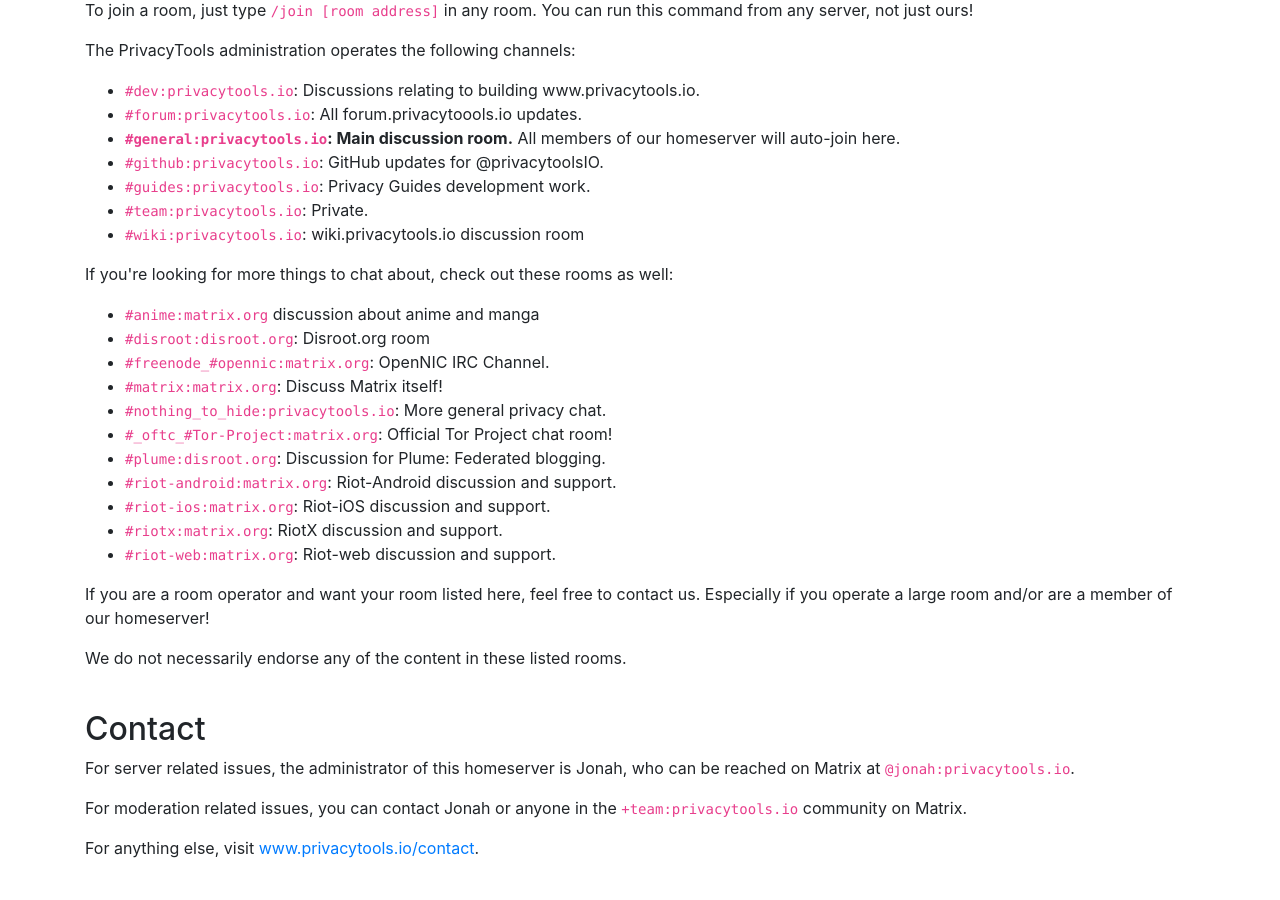
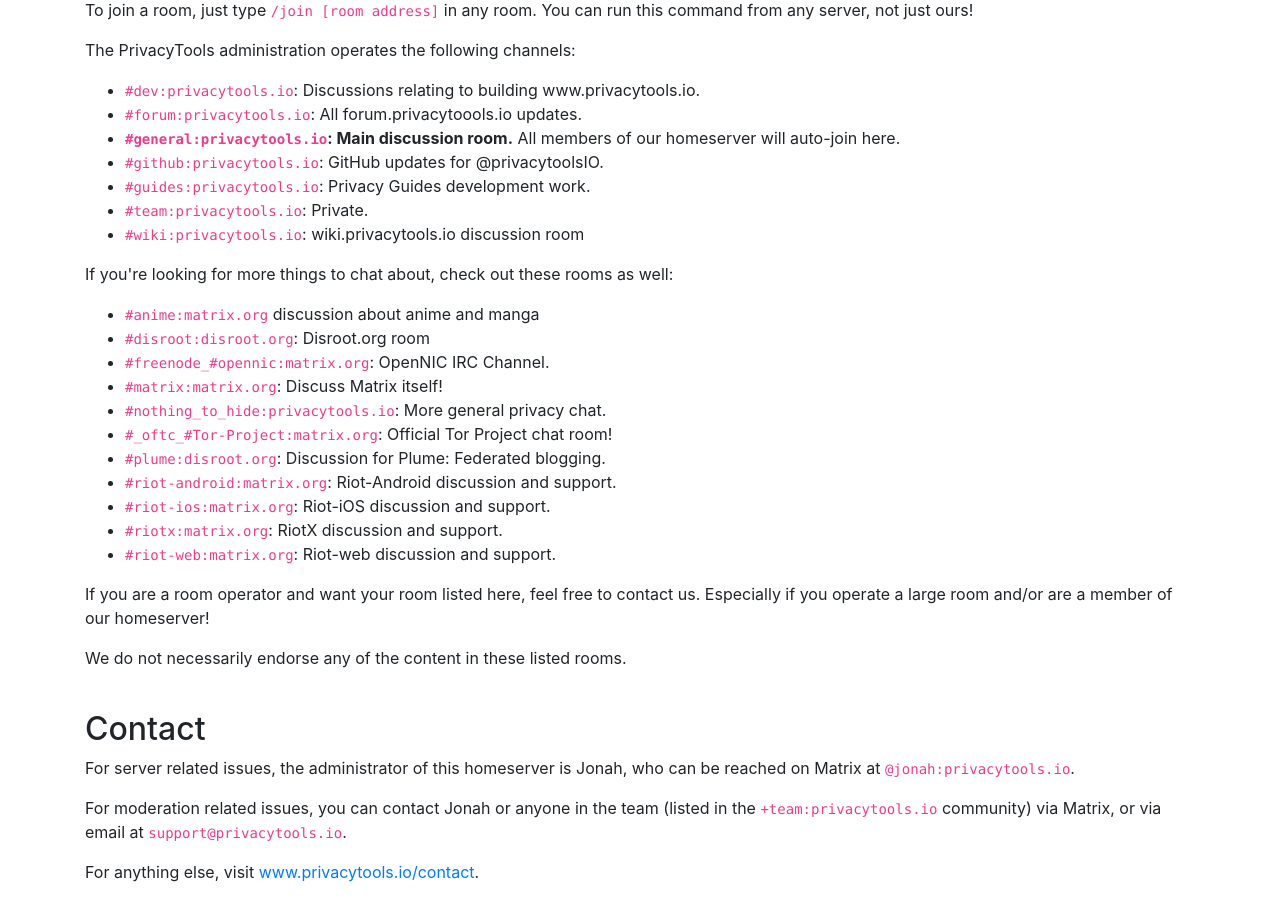
Before and after one commit to privacytools/static-sites, a Jekyll site: the page built from chat/index.html, in a window 1280 px wide and 900 px high, scrolled down 2857 px. Built offline with Jekyll 4.4.1, drawn with Linux system fonts in a browser that asks for light colours; before the commit the page ends 3733 px from its top, so only the background shows below that.

Commit message:
Add support email

```diff
--- a/chat/index.html
+++ b/chat/index.html
@@ -101,5 +101,5 @@
 
 <h2 class="pt-4" id="contact">Contact</h2>
 <p>For server related issues, the administrator of this homeserver is Jonah, who can be reached on Matrix at <code>@jonah:privacytools.io</code>.
-<p>For moderation related issues, you can contact Jonah or anyone in the <code>+team:privacytools.io</code> community on Matrix.</p>
+<p>For moderation related issues, you can contact Jonah or anyone in the team (listed in the <code>+team:privacytools.io</code> community) via Matrix, or via email at <code>support@privacytools.io</code>.</p>
 <p>For anything else, visit <a href="https://www.privacytools.io/contact/">www.privacytools.io/contact</a>.</p>
```
